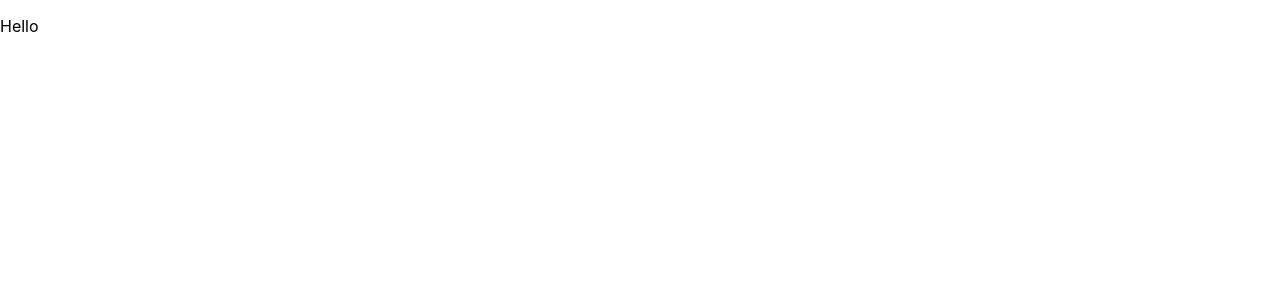
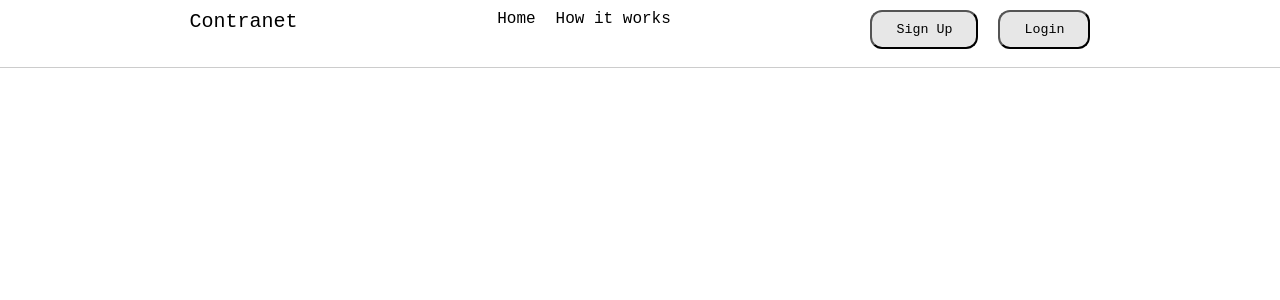
Before and after one commit to Collins33/NewsPad_client_v2, a React (Create React App) app: page / in a window 1280 px wide. Shown: the top 300 px of the page. Built offline with nearby package versions, Linux system fonts and the light colour scheme.

Commit message:
Add the header - add the header contents - add the styling

```diff
--- a/src/App.js
+++ b/src/App.js
@@ -1,11 +1,9 @@
 import React from "react";
-
+import { Header } from "./components/header/Header";
 function App() {
   return (
-    <div className="App">
-      <header className="App-header">
-        <p>Hello</p>
-      </header>
+    <div>
+      <Header />
     </div>
   );
 }
--- /dev/null
+++ b/src/components/header/Header.css
@@ -0,0 +1,32 @@
+#name {
+  font-size: 20px;
+}
+.header__generic {
+  display: flex;
+  flex-direction: row;
+  justify-content: space-evenly;
+}
+.header__generic__first {
+  display: flex;
+  flex-direction: row;
+}
+.header__generic__second {
+  display: flex;
+  flex-direction: row;
+}
+.header__content {
+  margin: 10px;
+  font-family: "Courier New", Courier, monospace;
+}
+.header__button {
+  background-color: #e7e7e7;
+  padding: 10px 24px;
+  border-radius: 12px;
+}
+hr {
+  display: block;
+  height: 1px;
+  border: 0;
+  border-top: 1px solid #ccc;
+  padding: 0;
+}
--- /dev/null
+++ b/src/components/header/Header.js
@@ -0,0 +1,25 @@
+import React from "react";
+import "./Header.css";
+
+export const Header = () => {
+  return (
+    <>
+      <div className="header__generic">
+        <div>
+          <div className="header__content" id="name">
+            Contranet
+          </div>
+        </div>
+        <div className="header__generic__first">
+          <div className="header__content">Home</div>
+          <div className="header__content">How it works</div>
+        </div>
+        <div className="header__generic__second">
+          <button className="header__content header__button">Sign Up</button>
+          <button className="header__content header__button">Login</button>
+        </div>
+      </div>
+      <hr />
+    </>
+  );
+};
```
